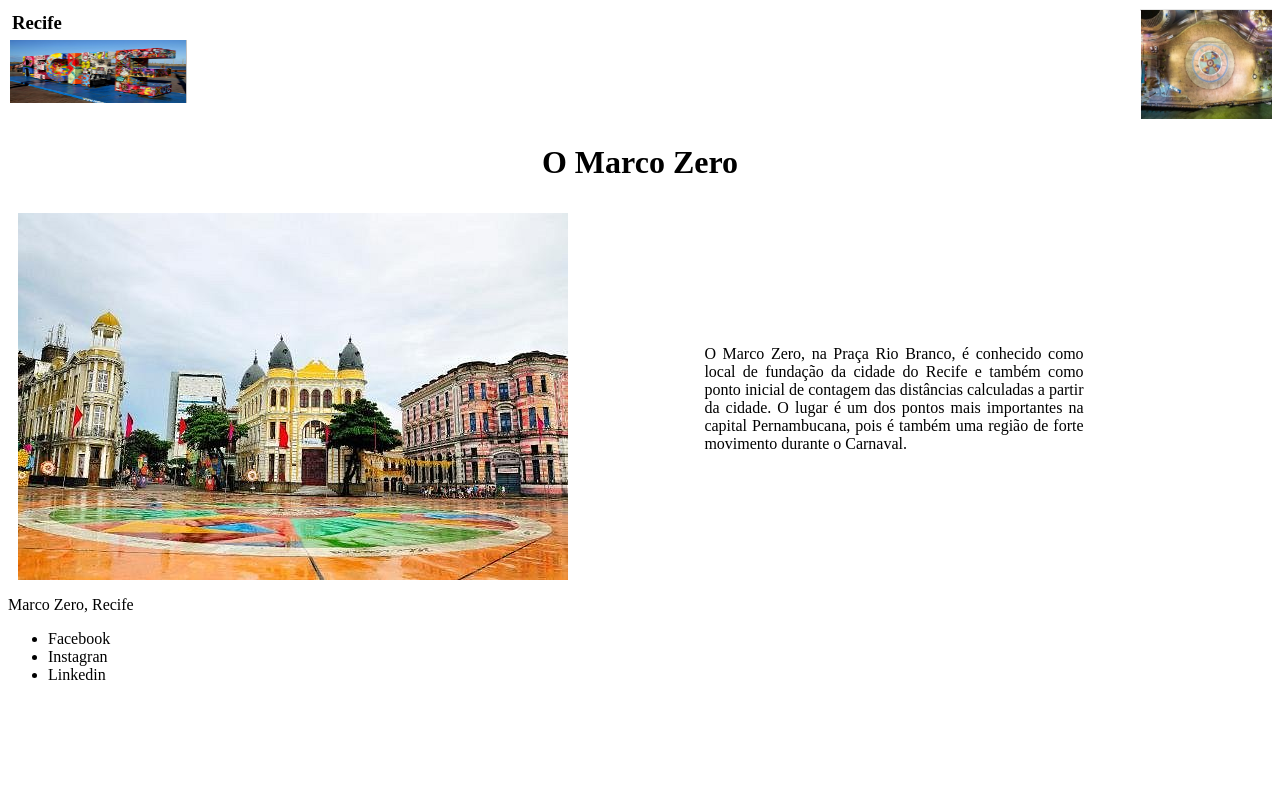
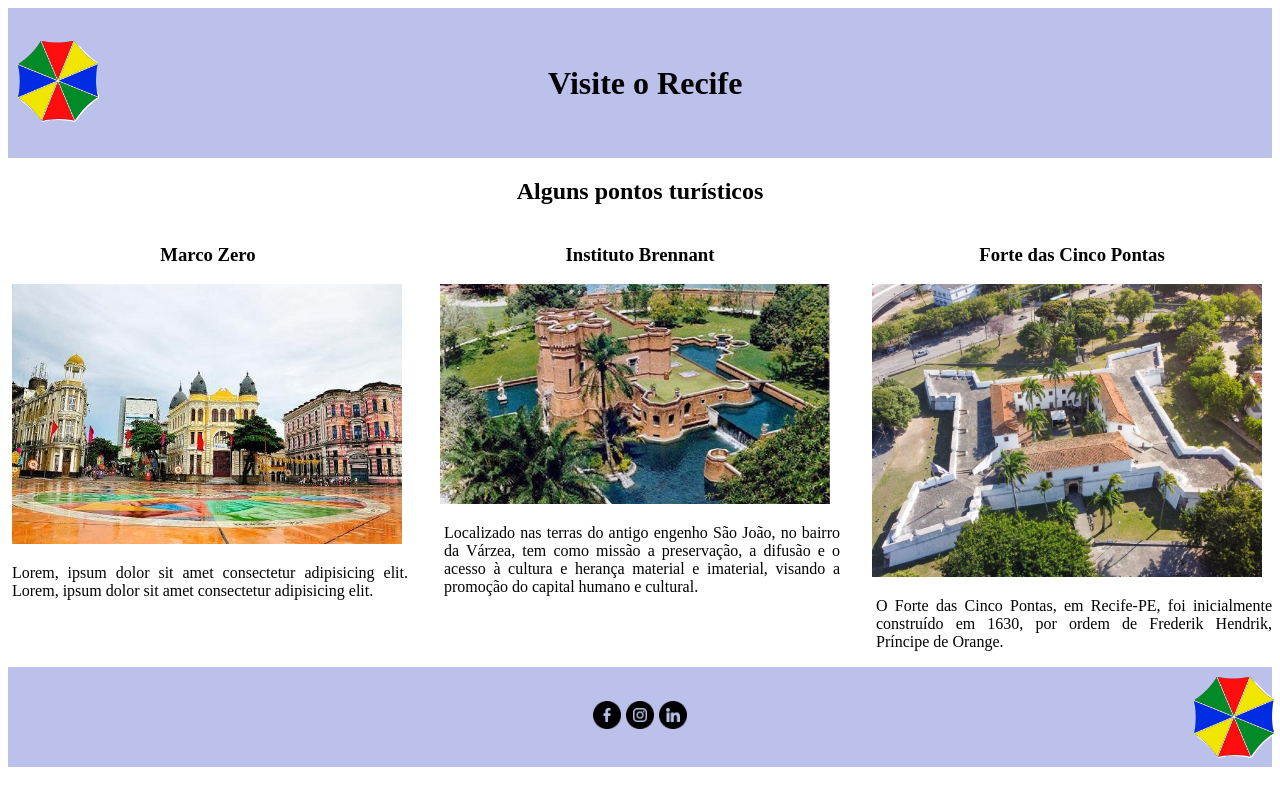
Before and after one commit to EridanPaz/proz-educacao, a plain HTML site: page Marco_Zero/index.html in a window 1280 px wide. Drawn offline with Linux system fonts and the light colour scheme.

Commit message:
:feat: Projeto de espansão da página sobre o Marco Zero.

```diff
--- a/Marco_Zero/index.html
+++ b/Marco_Zero/index.html
@@ -3,46 +3,128 @@
 <head>
    <meta charset="UTF-8">
    <meta name="viewport" content="width=device-width, initial-scale=1.0">
-   <title>Marco Zero - Recife</title>
+   <title>Recife</title>
 </head>
 <body>
-   <header style="display: flex; justify-content: space-between;">
-      <span style="display: flex; flex-direction: column;">
-         <h3 style="margin: 4px;">Recife</h3>
-         <img src="/assets/img/Recife-1.png" alt="Imagem de um monumento com a palavra RECIFE, pintado com arte popular">
-      </span>
-      <nav>
-         <a href="">
-            <img src="assets/img/marco-zero-2.png" alt="Imagem do Marco Zero, vista aérea.">
-         </a>
-      </nav>
+   <header style="background-color: rgb(188, 193, 235);
+                  height: 150px;
+                  display: flex;
+                  align-items: center;">
+
+      <div>
+         <img style="height: 100px; width: 100px;"
+              src="./assets/img/guarda-chuva-frevo-3.png" alt="">
+      </div>
+
+      <div style="display: flex;
+                  justify-content: center;
+                  width: 85%;">
+         <h1>Visite o Recife</h1>
+      </div>
    </header>
    <main>
-      <div>
-         <h1 style="display: flex; justify-content: center;">O Marco Zero</h1>
+      <div style="width: 100%; display: flex; justify-content: center;">
+         <h2>Alguns pontos turísticos</h2>
       </div>
-      <section style="display: flex">
-         <div style="padding: 10px;">
-            <a href="https://blog.assistentedeviagem.com.br/marco-zero-em-recife-antigo/">
-               <img src="/assets/img/marco-zero-1.jpg" alt="Imagem do Marco Zero, Recife">
-            </a>
-         </div>
-         <div style="width: 30%; margin: 10%; text-align: justify;">
-            <p>
-               O Marco Zero, na Praça Rio Branco, é conhecido como local de fundação da cidade do Recife e também como ponto
-               inicial de contagem das distâncias calculadas a partir da cidade. O lugar é um dos pontos mais importantes
-               na capital Pernambucana, pois é também uma região de forte movimento durante o Carnaval.
-            </p>
-         </div>
-   </section>
+      <div style="display: flex; justify-content: space-between;">
+         <section style="display: flex;">
+
+            <div class="marco__zero" style=" width: 400px;">
+
+               <div style="display: flex; justify-content: center;">
+                  <h3>Marco Zero</h3>
+               </div>
+
+               <div style="padding-left: 4px;">
+                  <a href="./pages/marco-zero.html">
+                     <img src="./assets/img/marco-zero-1.jpg" alt=""
+                     style="width: 390px;">
+                  </a>
+               </div>
+
+               <div style="display: flex; text-align: justify; padding-left: 4px;">
+                  <p>Lorem, ipsum dolor sit amet consectetur adipisicing elit. Lorem,
+                     ipsum dolor sit amet consectetur adipisicing elit.
+                  </p>
+               </div>
+            </div>
+         </section>
+
+         <section style="display: flex;">
+
+            <div class="instituto-brennant" style="width: 400px;">
+
+               <div style="display: flex; justify-content: center;">
+                  <h3>Instituto Brennant</h3>
+               </div>
+
+               <div>
+                  <a href="./pages/instituto-brennant.html">
+                     <img src="./assets/img/Instituto-Brennant.jpg" alt=""
+                        style="width: 390px;">
+                  </a>
+               </div>
+
+               <div style="display: flex; text-align: justify; padding-left: 4px;">
+                  <p>Localizado nas terras do antigo engenho São João, no bairro da Várzea, tem como missão a preservação, a difusão e
+                     o acesso à cultura e herança material e imaterial, visando a promoção do capital humano e cultural.
+                  </p>
+               </div>
+            </div>
+         </section>
+
+         <section style="display: flex;">
+
+            <div class="marco__zero" style="width: 400px;">
+
+               <div style="display: flex; justify-content: center;">
+                  <h3>Forte das Cinco Pontas</h3>
+               </div>
+
+               <div >
+                  <a href="./pages/forte-das-cinco-pontas.html">
+                     <img src="./assets/img/Forte.jpg" alt=""
+                        style="width: 390px;">
+                  </a>
+               </div>
+
+               <div style="display: flex; text-align: justify; padding-left: 4px;">
+                  <p>O Forte das Cinco Pontas, em Recife-PE, foi inicialmente construído em 1630, por
+                     ordem de Frederik Hendrik, Príncipe de Orange.
+                  </p>
+               </div>
+            </div>
+         </section>
+      </div>
    </main>
-   <footer>
-      <span>Marco Zero, Recife</span>
-      <ul>
-         <li>Facebook</li>
-         <li>Instagran</li>
-         <li>Linkedin</li>
-      </ul>
+   <footer style="display: flex;
+                  height: 100px;
+                  background-color: rgb(188, 193, 235);">
+
+      <div style="width: 100%;
+                  display: flex;
+                  justify-content: center;
+                  align-items: center;
+                  padding-left: 7%;">
+         <a href="https://facebook.com">
+            <img src="./assets/img/logo-facebook.png" alt="Logo do Facebook"
+                 style="height: 28px; width: 28px;">
+         </a>
+         <a href="https://instagram.com">
+            <img src="./assets/img/logo-instagram.png" alt="Logo do Instagram"
+                 style="height: 28px; width: 28px; padding-left: 5px; padding-right: 5px;">
+         </a>
+         <a href="https://linkedin.com">
+            <img src="./assets/img/logo-linkedin.png" alt="Logo do Linkedin"
+                 style="height: 28px; width: 28px;">
+         </a>
+      </div>
+
+      <div style="width: 7%; text-align: right;">
+         <img style="height: 100px;
+                     width: 100px;"
+              src="./assets/img/guarda-chuva-frevo-3.png" alt="">
+      </div>
    </footer>
 </body>
 </html>
```
Also changed, not shown: Marco_Zero/pages/forte-das-cinco-pontas.html (added, +69 -0 lines), Marco_Zero/pages/instituto-brennant.html (added, +76 -0 lines), Marco_Zero/pages/marco-zero.html (added, +69 -0 lines), Marco_Zero/assets/img/Forte.jpg (added), Marco_Zero/assets/img/Forte2.jpg (added), Marco_Zero/assets/img/Forte3.jpg (added), Marco_Zero/assets/img/Instituto-Brennant.jpg (added), Marco_Zero/assets/img/Instituto-Brennant2.jpg (added), Marco_Zero/assets/img/Instituto-Brennant3.jpg (added), Marco_Zero/assets/img/guarda-chuva-frevo-1.png (added), Marco_Zero/assets/img/guarda-chuva-frevo-2.jpg (added), Marco_Zero/assets/img/guarda-chuva-frevo-3-old.png (added), Marco_Zero/assets/img/guarda-chuva-frevo-3.png (added), Marco_Zero/assets/img/logo-facebook.png (added), 3 more files.
